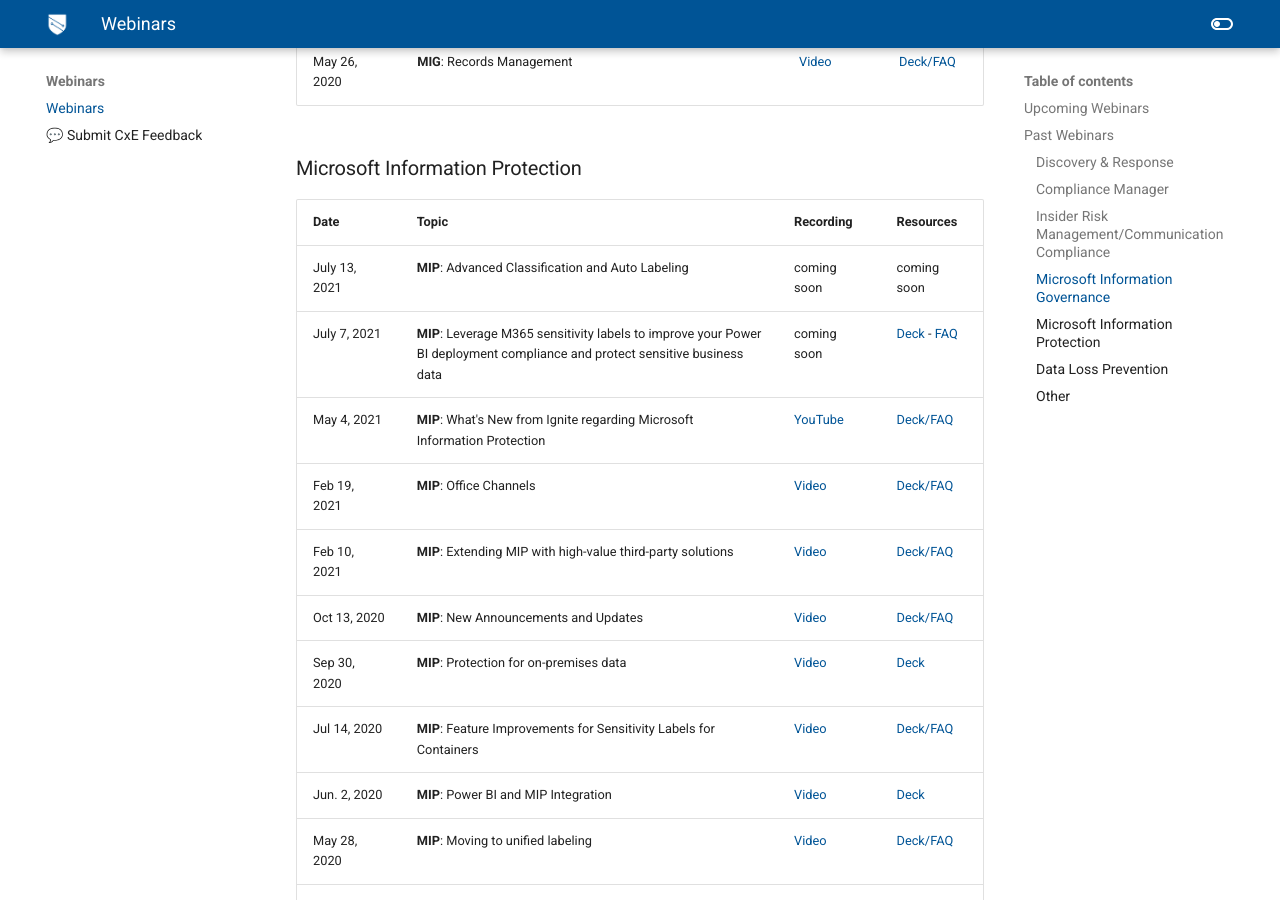
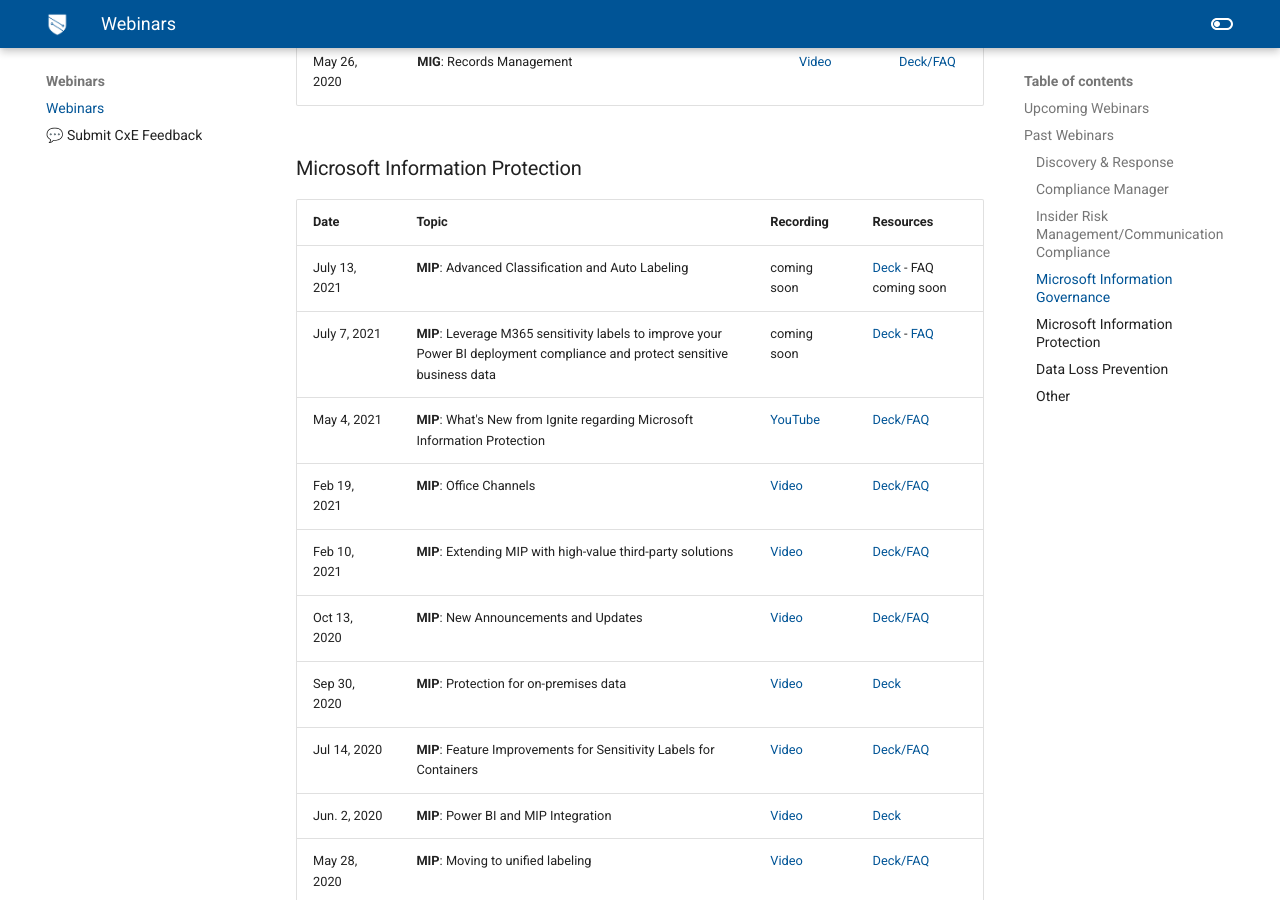
Before and after one commit to microsoft/ComplianceCxE, an MkDocs documentation site: the page built from docs/webinars.md, in a window 1280 px wide and 900 px high, scrolled down 2140 px. Built offline with MkDocs 1.6.1 and Material for MkDocs 9.7.7, drawn with Linux system fonts in a browser that asks for light colours; comment, search, counter and statistics services are not loaded; old or Windows-style settings are respelled for this version of MkDocs.

Commit message:
adding deck for July 13 webinar

```diff
--- a/docs/webinars.md
+++ b/docs/webinars.md
@@ -62,8 +62,8 @@
 
 |Date|Topic|Recording|Resources|
 |---|---|---|---|
-|July 13, 2021|**MIP**: Advanced Classification and Auto Labeling| coming soon | coming soon |
-|July 7, 2021|**MIP**: Leverage M365 sensitivity labels to improve your Power BI deployment compliance and protect sensitive business data| coming soon | [Deck](resources\files\MIP - Sensitivty Label in PBI.pdf) - [FAQ](resources\files\July 7 FAQ.pdf) |
+|July 13, 2021|**MIP**: Advanced Classification and Auto Labeling| coming soon | [Deck](resources\files\Webinar Advanced Classification and Auto Labeling July 13 2021.pdf) - FAQ coming soon |
+|July 7, 2021|**MIP**: Leverage M365 sensitivity labels to improve your Power BI deployment compliance and protect sensitive business data| coming soon | [Deck](resources\files\MIP - Sensitivity Label in PBI.pdf) - [FAQ](resources\files\July 7 FAQ.pdf) |
 |May 4, 2021|**MIP**: What's New from Ignite regarding Microsoft Information Protection|[YouTube](https://www.youtube.com/watch?v=TjtYhGfHHok&feature=youtu.be)|[Deck/FAQ](https://techcommunity.microsoft.com/t5/security-compliance-identity/what-s-new-from-ignite-regarding-microsoft-information/ba-p/2351825)|
 |Feb 19, 2021|**MIP**: Office Channels|[Video](https://aka.ms/MIPC/webinar-officechannels)|[Deck/FAQ](https://techcommunity.microsoft.com/t5/microsoft-security-and/office-channels-webinar/ba-p/2223780)|
 |Feb 10, 2021|**MIP**: Extending MIP with high-value third-party solutions|[Video](https://aka.ms/MIPC/webinar-mip3rdparty)|[Deck/FAQ](https://techcommunity.microsoft.com/t5/microsoft-security-and/extending-mip-with-high-value-3rd-party-solutions-webinar/ba-p/2220774)|
```
Also changed, not shown: 2 other files.
